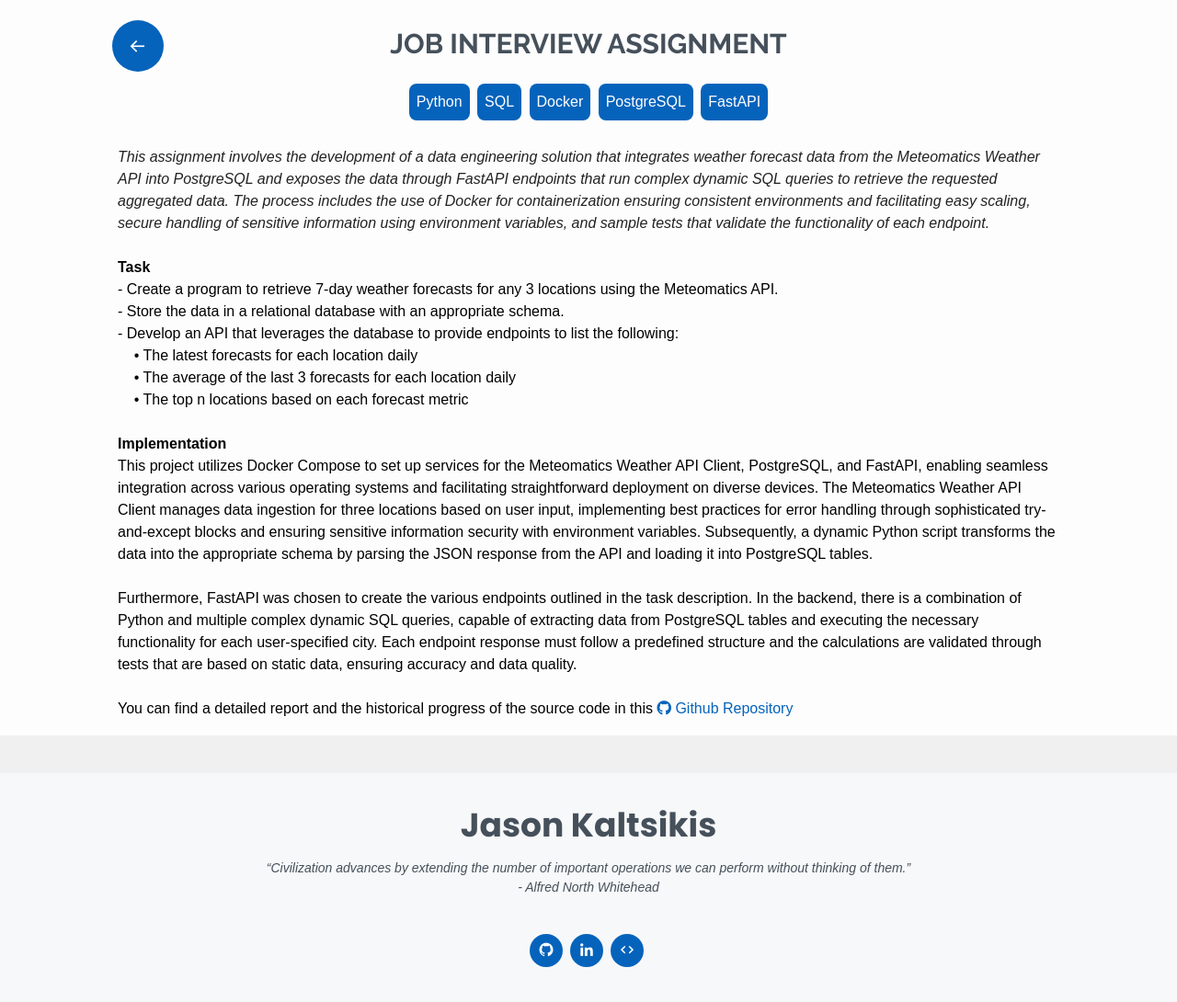
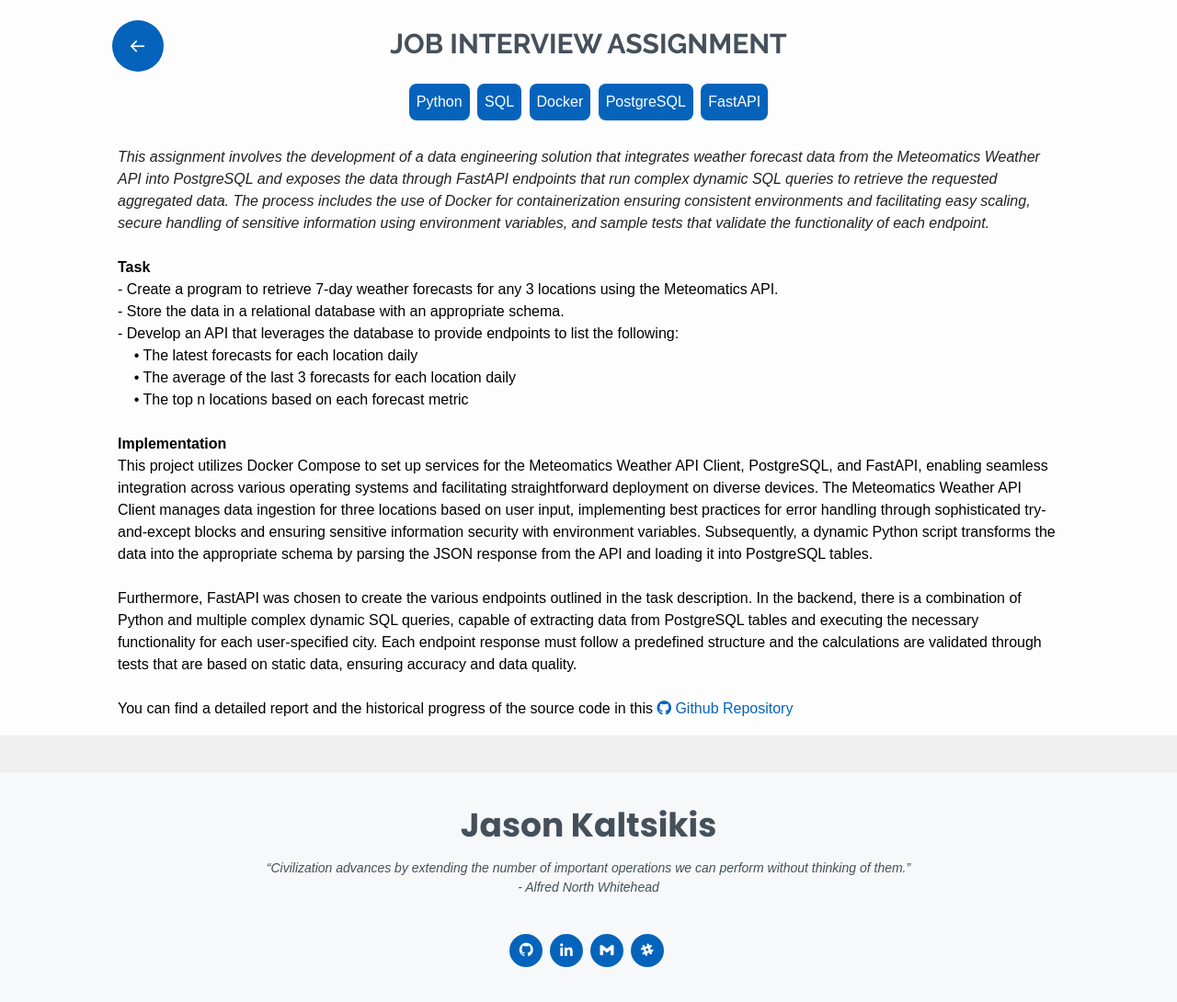
Before and after one commit to jjasonkal/portfolio.github.io, a plain HTML site: page assignment.html in a window 1280 px wide. Shown: the whole page at 92% size. Drawn offline with Linux system fonts and the light colour scheme.

Commit message:
fix social links footer of portfolio pages

```diff
--- a/assignment.html
+++ b/assignment.html
@@ -229,7 +229,8 @@ You can find a detailed report and the historical progress of the source code in
       <div class="social-links">
         <a href="https://github.com/jjasonkal" class="github"><i class="bx bxl-github"></i></a>
         <a href="https://www.linkedin.com/in/jason-kaltsikis-01b0b723a/" class="linkedin"><i class="bx bxl-linkedin"></i></a>
-        <a href="https://www.codewars.com/users/Jjason" class="codewars"><i class="bx bx-code"></i></a>
+        <a href="mailto:jkaltsikis@duck.com" class="mail"><i class="bx bxl-gmail"></i></a>
+        <a href="https://www.codewars.com/users/Jjason" class="codewars"><i class="bx bxl-slack-old"></i></a>
       </div>
     </div>
   </footer><!-- End Footer -->
```
Also changed, not shown: aws-daily-incremental-etl.html (+2 -1 lines), data-engineer-jobs.html (+2 -1 lines), diploma-thesis.html (+2 -1 lines).
